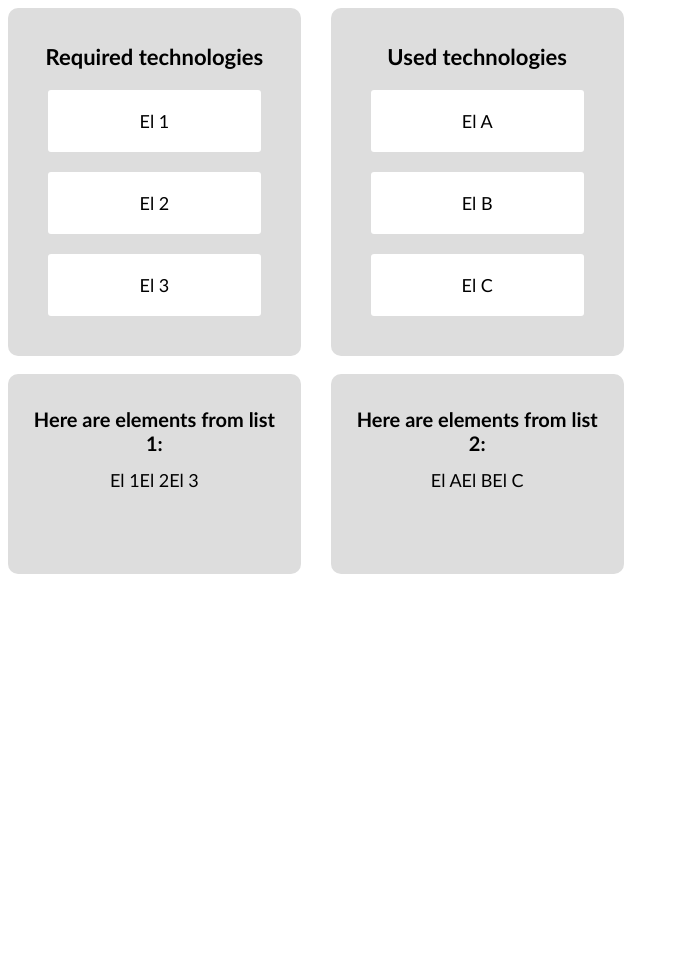
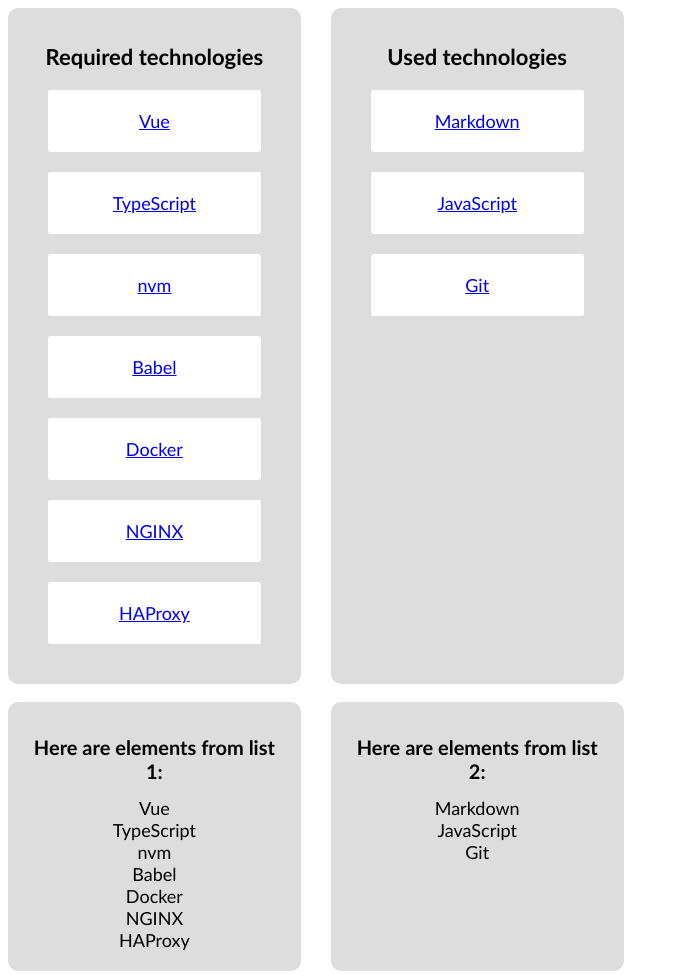
Before and after one commit to Mare181/Exercise-drag-and-drop-lists, a plain HTML site: page index.html in a window 1280 px wide. Shown: the whole page, without its empty margins (0-679 px from the left). Before the commit the page ends 800 px from the top, so only its background shows below. Drawn offline with Linux system fonts and the light colour scheme.

Commit message:
Improving HTML and adding links to web pages

```diff
--- a/index.html
+++ b/index.html
@@ -10,17 +10,41 @@
 			<!-- Prvi seznam -->
 			<div class="column" id="list1">
 				<h1>Required technologies</h1>
-					<div draggable="true" class="element">El 1</div>
-					<div draggable="true" class="element">El 2</div>
-					<div draggable="true" class="element">El 3</div>
+					<div draggable="true" class="element">
+						<a href="https://vuejs.org/" target="_blank">Vue<br></a>
+					</div>
+					<div draggable="true" class="element">
+						<a href="https://www.typescriptlang.org/" target="_blank">TypeScript<br></a>
+					</div>
+					<div draggable="true" class="element">
+						<a href="https://github.com/nvm-sh/nvm#node-version-manager---" target="_blank">nvm<br></a>
+					</div>
+					<div draggable="true" class="element">
+						<a href="https://babeljs.io/" target="_blank">Babel<br></a>
+					</div>
+					<div draggable="true" class="element">
+						<a href="https://www.docker.com/" target="_blank">Docker<br></a>
+					</div>
+					<div draggable="true" class="element">
+						<a href="https://www.nginx.com/" target="_blank">NGINX<br></a>
+					</div>
+					<div draggable="true" class="element">
+						<a href="https://www.haproxy.com/" target="_blank">HAProxy<br></a>
+					</div>
 			</div>
 
 			<!-- Drugi seznam -->
 			<div class="column" id="list2">
 				<h1>Used technologies</h1>
-				<div draggable="true" class="element">El A</div>
-				<div draggable="true" class="element">El B</div>
-				<div draggable="true" class="element">El C</div>
+				<div draggable="true" class="element">
+					<a href="https://www.markdownguide.org/" target="_blank">Markdown<br></a>
+				</div>
+				<div draggable="true" class="element">
+					<a href="https://www.javascript.com/" target="_blank">JavaScript<br></a>
+				</div>
+				<div draggable="true" class="element">
+					<a href="https://git-scm.com/" target="_blank">Git<br></a>
+				</div>
 			</div>
 		</div>
 
```
